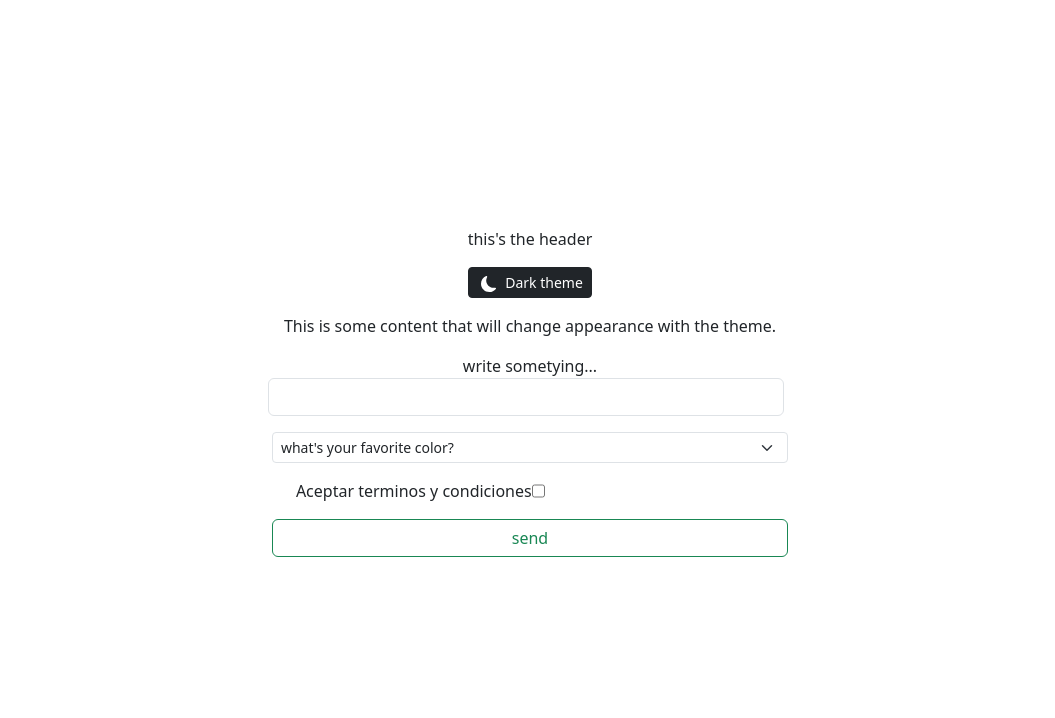
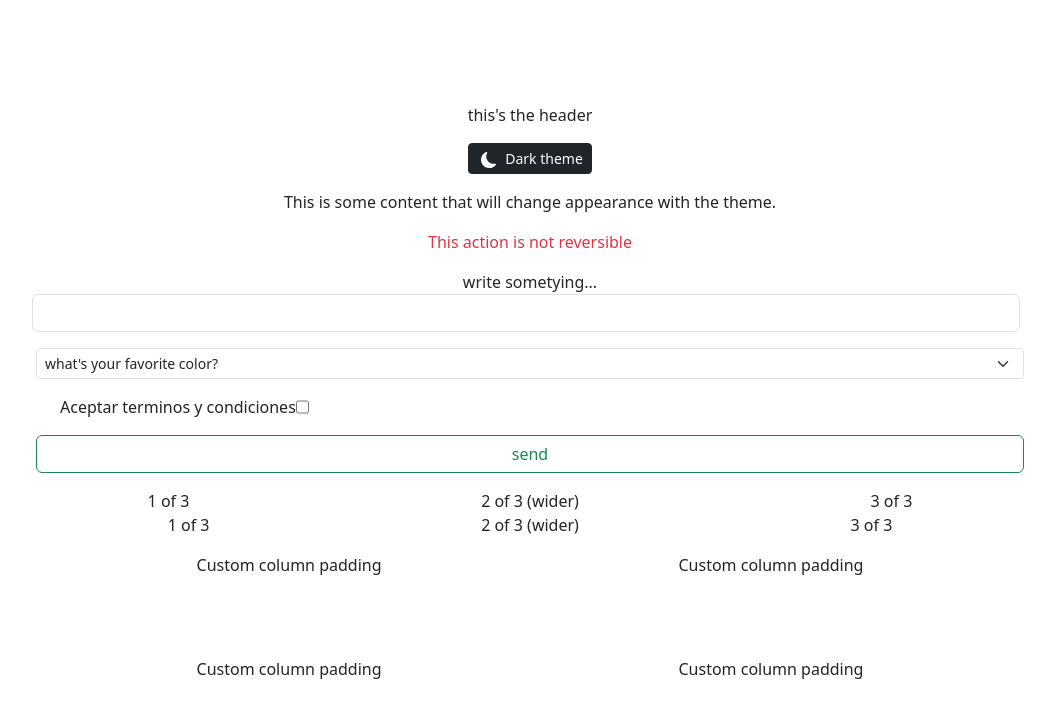
Before and after one commit to MarcoRosselDev/next-js-07, a React (Vite) app in the folder rt/: page / in a window 1280 px wide. Shown: the top 718 px of the page, without its empty margins (110-1165 px from the left). Built offline with nearby package versions, Linux system fonts and the light colour scheme.

Commit message:
react | formularios controlados | bootrstrap

```diff
--- a/rt/package.json
+++ b/rt/package.json
@@ -13,7 +13,6 @@
     "@popperjs/core": "^2.11.8",
     "bootstrap": "^5.3.7",
     "react": "^19.1.0",
-    "react-bootstrap": "^2.10.10",
     "react-dom": "^19.1.0"
   },
   "devDependencies": {
--- a/rt/src/App.tsx
+++ b/rt/src/App.tsx
@@ -10,7 +10,55 @@ function App() {
       <p className="mt-3">
         This is some content that will change appearance with the theme.
       </p>
+      <p className="text-danger">
+        {/* visually : visually-hidden
+        * para ser manejados con algun evento como focus o previo a una edicion */}
+        <span className="visually-hidden">Danger: </span>
+        This action is not reversible
+      </p>
+      <a className="visually-hidden-focusable" href="#content">Skip to main content</a>
       <Main />
+      <div className="container text-center">
+        <div className="row gy-5">
+          <div className="col">
+            1 of 3
+          </div>
+          <div className="col-6">
+            2 of 3 (wider)
+          </div>
+          <div className="col">
+            3 of 3
+          </div>
+        </div>
+        <div className="row gy-5">
+          <div className="col">
+            1 of 3
+          </div>
+          <div className="col-5">
+            2 of 3 (wider)
+          </div>
+          <div className="col">
+            3 of 3
+          </div>
+        </div>
+      </div>
+      {/* another one */}
+      <div className="container overflow-hidden text-center">
+        <div className="row gy-5">
+          <div className="col-6">
+            <div className="p-3">Custom column padding</div>
+          </div>
+          <div className="col-6">
+            <div className="p-3">Custom column padding</div>
+          </div>
+          <div className="col-6">
+            <div className="p-3">Custom column padding</div>
+          </div>
+          <div className="col-6">
+            <div className="p-3">Custom column padding</div>
+          </div>
+        </div>
+      </div>
     </>
   )
 }
```
Also changed, not shown: 1 other file (tests, documents, lock files or other folders).
